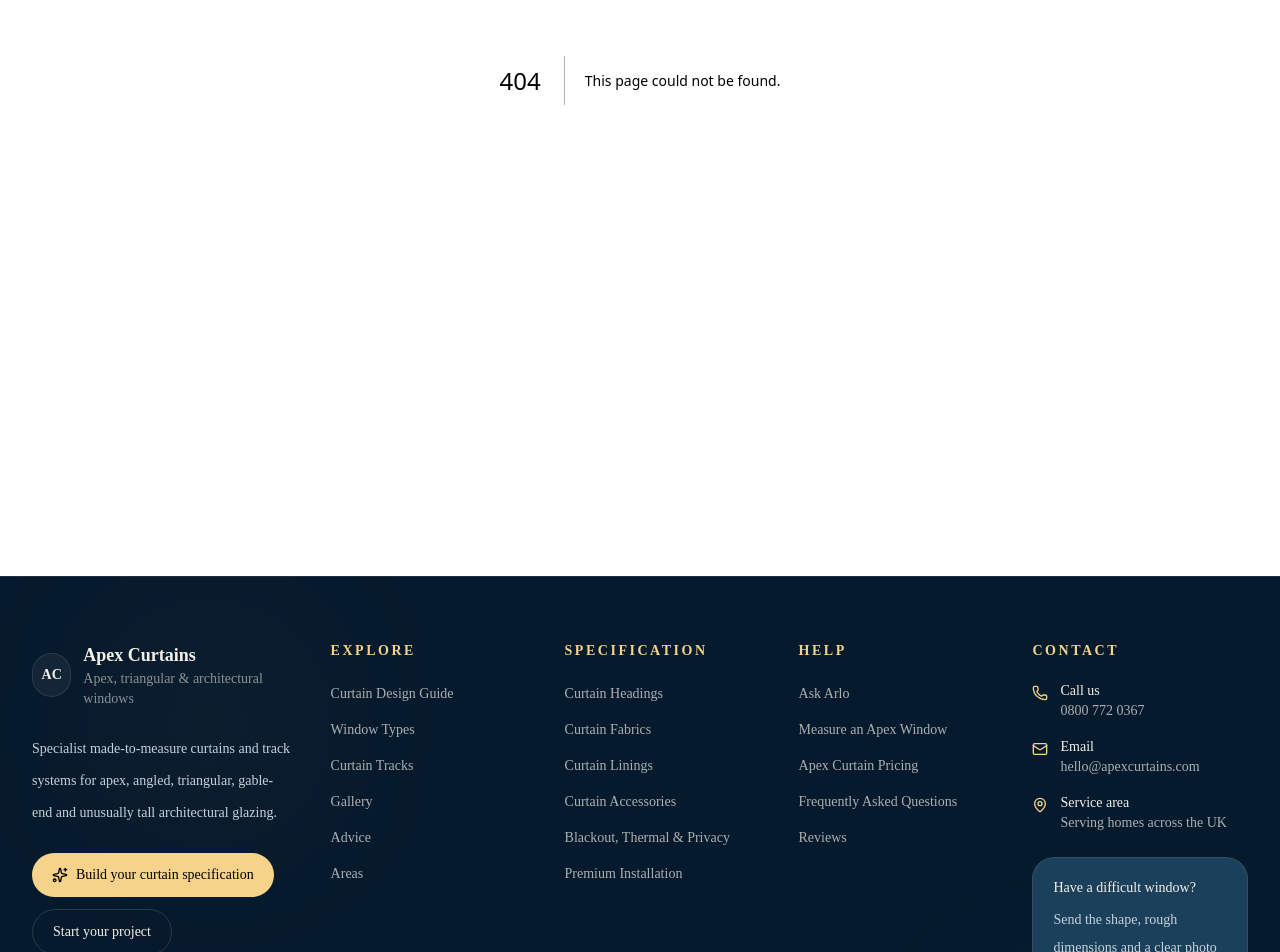
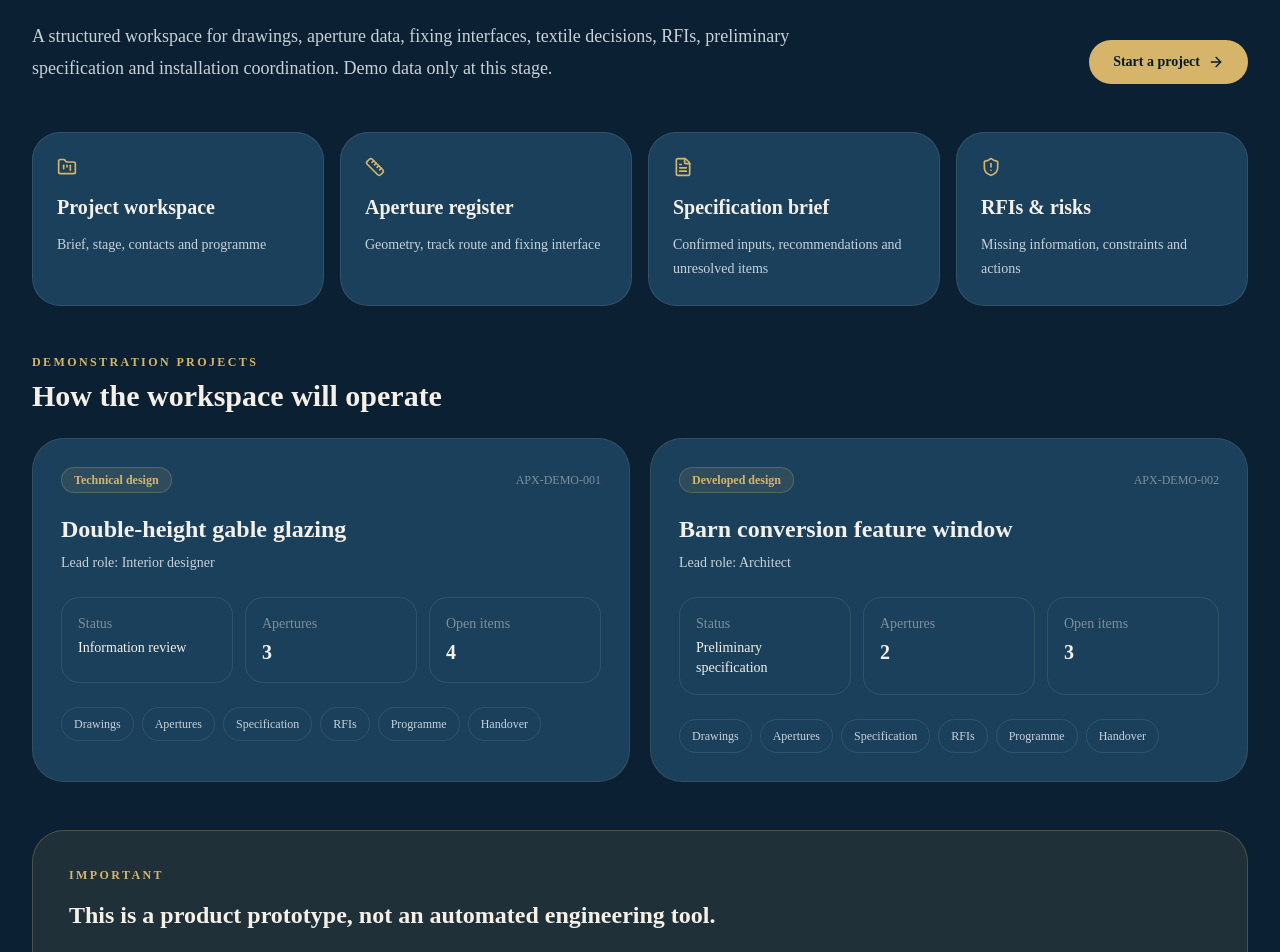
Before and after one commit to Nylon1/Apexcurtains, a Next.js app: page /professionals/workspace in a window 1280 px wide. Before the commit this address had no page. Shown: the part 320-1272 px from the top of the page. Built offline with nearby package versions, Linux system fonts and the light colour scheme.

Commit message:
Add professional workspace prototype dashboard

```diff
--- /dev/null
+++ b/app/professionals/workspace/page.tsx
@@ -0,0 +1,110 @@
+import Link from "next/link";
+import { ArrowRight, FileText, FolderKanban, Ruler, ShieldAlert } from "lucide-react";
+
+export const metadata = {
+  title: "Apex Professional Project Workspace | Apex Curtains",
+  description:
+    "Prototype professional workspace for architectural curtain projects: project intake, aperture register, drawings, specification brief, RFIs and installation coordination.",
+  alternates: { canonical: "https://www.apexcurtains.com/professionals/workspace" },
+  robots: { index: false, follow: false },
+};
+
+const demoProjects = [
+  {
+    name: "Double-height gable glazing",
+    ref: "APX-DEMO-001",
+    stage: "Technical design",
+    role: "Interior designer",
+    status: "Information review",
+    apertures: 3,
+    openItems: 4,
+  },
+  {
+    name: "Barn conversion feature window",
+    ref: "APX-DEMO-002",
+    stage: "Developed design",
+    role: "Architect",
+    status: "Preliminary specification",
+    apertures: 2,
+    openItems: 3,
+  },
+];
+
+export default function Page() {
+  return (
+    <main className="min-h-screen bg-apex-navy-950 px-4 pb-24 pt-32 text-white sm:px-6 lg:px-8 lg:pt-40">
+      <div className="mx-auto max-w-7xl">
+        <div className="flex flex-col gap-6 lg:flex-row lg:items-end lg:justify-between">
+          <div>
+            <p className="text-xs font-semibold uppercase tracking-[0.24em] text-[#d6b56b]">Prototype professional workspace</p>
+            <h1 className="mt-5 max-w-5xl text-4xl font-semibold tracking-tight sm:text-6xl">One project record from geometry to handover.</h1>
+            <p className="mt-6 max-w-3xl text-lg leading-8 text-[#C8D1D8]">
+              A structured workspace for drawings, aperture data, fixing interfaces, textile decisions, RFIs, preliminary specification and installation coordination. Demo data only at this stage.
+            </p>
+          </div>
+          <Link href="/professionals/workspace/new-project" className="inline-flex items-center gap-2 rounded-full bg-[#d6b56b] px-6 py-3 text-sm font-semibold text-apex-navy-950">
+            Start a project <ArrowRight className="h-4 w-4" />
+          </Link>
+        </div>
+
+        <section className="mt-12 grid gap-4 md:grid-cols-4">
+          {[
+            [FolderKanban, "Project workspace", "Brief, stage, contacts and programme"],
+            [Ruler, "Aperture register", "Geometry, track route and fixing interface"],
+            [FileText, "Specification brief", "Confirmed inputs, recommendations and unresolved items"],
+            [ShieldAlert, "RFIs & risks", "Missing information, constraints and actions"],
+          ].map(([Icon, title, text]) => {
+            const IconComponent = Icon as typeof FolderKanban;
+            return (
+              <div key={String(title)} className="rounded-[28px] border border-white/10 bg-[#1B405B] p-6">
+                <IconComponent className="h-5 w-5 text-[#d6b56b]" />
+                <h2 className="mt-4 text-xl font-semibold text-[#F4F0E8]">{String(title)}</h2>
+                <p className="mt-3 text-sm leading-6 text-[#C8D1D8]">{String(text)}</p>
+              </div>
+            );
+          })}
+        </section>
+
+        <section className="mt-12">
+          <div className="flex items-center justify-between gap-4">
+            <div>
+              <p className="text-xs font-semibold uppercase tracking-[0.2em] text-[#d6b56b]">Demonstration projects</p>
+              <h2 className="mt-2 text-3xl font-semibold">How the workspace will operate</h2>
+            </div>
+          </div>
+
+          <div className="mt-6 grid gap-5 lg:grid-cols-2">
+            {demoProjects.map((project) => (
+              <article key={project.ref} className="rounded-[32px] border border-white/10 bg-white/[0.04] p-7">
+                <div className="flex flex-wrap items-center justify-between gap-3">
+                  <span className="rounded-full border border-[#d6b56b]/25 bg-[#d6b56b]/10 px-3 py-1 text-xs font-semibold text-[#d6b56b]">{project.stage}</span>
+                  <span className="text-xs text-white/45">{project.ref}</span>
+                </div>
+                <h3 className="mt-5 text-2xl font-semibold">{project.name}</h3>
+                <p className="mt-2 text-sm text-[#C8D1D8]">Lead role: {project.role}</p>
+                <div className="mt-6 grid grid-cols-3 gap-3 text-sm">
+                  <div className="rounded-2xl border border-white/10 p-4"><div className="text-white/45">Status</div><div className="mt-1 font-medium">{project.status}</div></div>
+                  <div className="rounded-2xl border border-white/10 p-4"><div className="text-white/45">Apertures</div><div className="mt-1 text-xl font-semibold">{project.apertures}</div></div>
+                  <div className="rounded-2xl border border-white/10 p-4"><div className="text-white/45">Open items</div><div className="mt-1 text-xl font-semibold">{project.openItems}</div></div>
+                </div>
+                <div className="mt-6 flex flex-wrap gap-2 text-xs text-[#C8D1D8]">
+                  {["Drawings", "Apertures", "Specification", "RFIs", "Programme", "Handover"].map((item) => (
+                    <span key={item} className="rounded-full border border-white/10 px-3 py-2">{item}</span>
+                  ))}
+                </div>
+              </article>
+            ))}
+          </div>
+        </section>
+
+        <section className="mt-12 rounded-[32px] border border-[#d6b56b]/25 bg-[#d6b56b]/10 p-7 sm:p-9">
+          <p className="text-xs font-semibold uppercase tracking-[0.2em] text-[#d6b56b]">Important</p>
+          <h2 className="mt-4 text-2xl font-semibold">This is a product prototype, not an automated engineering tool.</h2>
+          <p className="mt-4 max-w-4xl leading-8 text-[#C8D1D8]">
+            V1 deliberately separates confirmed project information, design-team preferences, Apex preliminary recommendations and unresolved items. Structural suitability, manufacturer limits and manufacture dimensions still require the appropriate project evidence, technical data and agreed survey process.
+          </p>
+        </section>
+      </div>
+    </main>
+  );
+}
```
